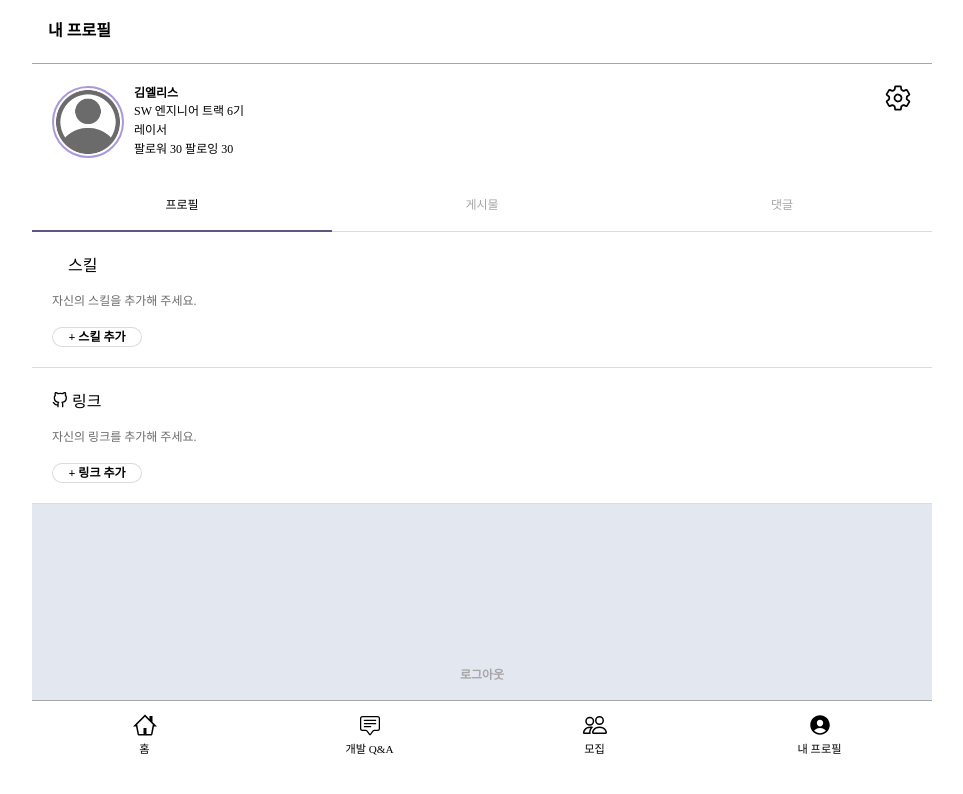
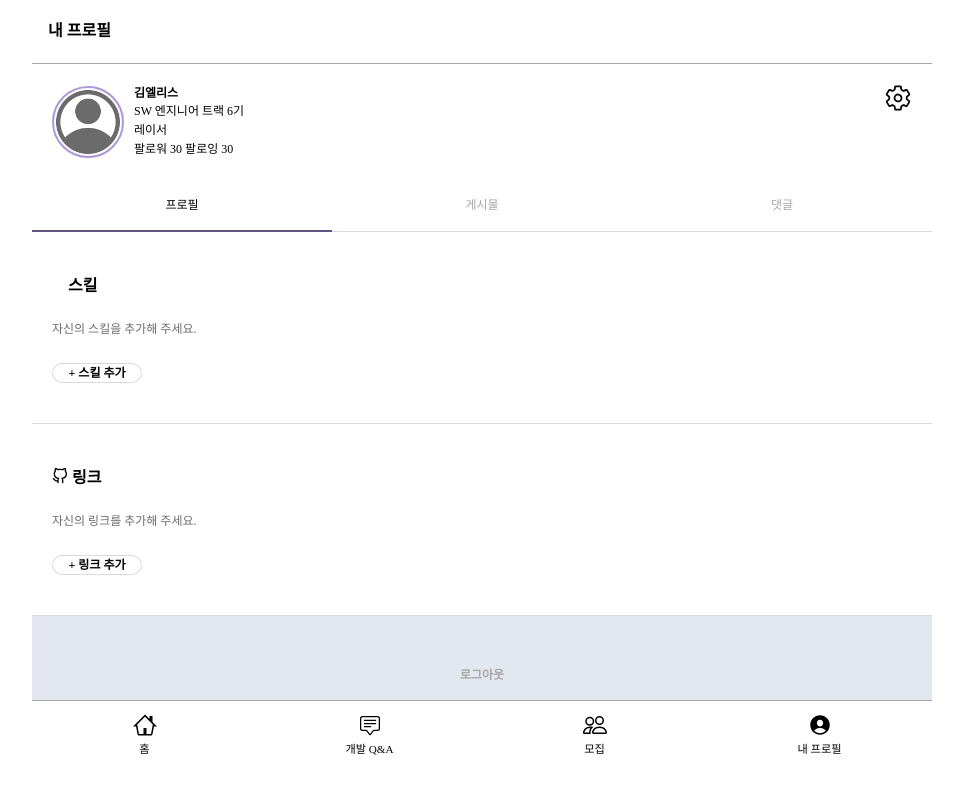
Before and after one commit to yunjichoi9151/White_Rabbit, a React app: page /mypage in a window 1280 px wide. Shown: the top 794 px of the page, without its empty margins (158-1121 px from the left). Built offline with nearby package versions, Linux system fonts and the light colour scheme; some icons are missing.

Commit message:
🎨 Design: UI 수정

```diff
--- a/src/components/SkillLinkIntro/EmptyIntro/index.jsx
+++ b/src/components/SkillLinkIntro/EmptyIntro/index.jsx
@@ -13,7 +13,7 @@ function EmptyIntro({ text, onClickButton, type }) {
         style={{
           color: CS.color.contentSecondary,
           font: CS.font.paragraphSmall,
-          marginTop: 16,
+          marginTop: 24,
         }}
       />
 
@@ -28,7 +28,7 @@ function EmptyIntro({ text, onClickButton, type }) {
               height: '20px',
               radius: '10px',
               border: `1px solid ${CS.color.borderTransparent}`,
-              marginTop: 16,
+              marginTop: 24,
             }}
             onClick={onClickButton}
           />
@@ -44,7 +44,7 @@ function EmptyIntro({ text, onClickButton, type }) {
               height: '20px',
               radius: '10px',
               border: `1px solid ${CS.color.borderTransparent}`,
-              marginTop: 16,
+              marginTop: 24,
             }}
             onClick={onClickButton}
           />
--- a/src/components/SkillLinkIntro/IntroHeader/index.jsx
+++ b/src/components/SkillLinkIntro/IntroHeader/index.jsx
@@ -22,6 +22,7 @@ function IntroHeader({ type, empty }) {
             style={{
               font: CS.color.headingLarge,
               color: CS.color.black,
+              fontWeight: 600,
             }}
           />
         </S.HeaderWrap>
--- a/src/pages/EmptyContent/index.jsx
+++ b/src/pages/EmptyContent/index.jsx
@@ -4,12 +4,12 @@ import * as S from './style';
 import * as CS from '../../styles/CommonStyles';
 import BasicText from '../../components/common/BasicText';
 
-function EmptyContent() {
+function EmptyContent({ type }) {
   return (
     <>
       <S.Container>
         <BasicText
-          text="게시물 0개"
+          text={type === 'content' ? '게시물 0개' : '댓글 0개'}
           style={{
             background: CS.color.white,
             height: 40,
@@ -29,7 +29,11 @@ function EmptyContent() {
             }}
           />
           <BasicText
-            text="아직 작성한 게시물이 없어요."
+            text={
+              type === 'content'
+                ? '아직 작성한 게시물이 없어요.'
+                : '아직 작성한 댓글이 없어요.'
+            }
             style={{ color: CS.color.contentTertiary }}
           />
         </S.Empty>
--- a/src/pages/EmptyContent/style.jsx
+++ b/src/pages/EmptyContent/style.jsx
@@ -9,7 +9,7 @@ export const Container = styled.div`
 export const Empty = styled.div`
   margin-top: 20px;
   background-color: ${CS.color.white};
-  height: 300px;
+  height: 350px;
   display: flex;
   flex-direction: column;
   justify-content: center;
--- a/src/pages/MyPage/index.jsx
+++ b/src/pages/MyPage/index.jsx
@@ -74,8 +74,8 @@ const MyPage = () => {
         </S.TabWrap>
 
         {tabName === 'profile' && <SkillLinkPage />}
-        {tabName === 'content' && <EmptyContent />}
-        {/* {tabName === 'content' && <reply />} */}
+        {tabName === 'content' && <EmptyContent type="content" />}
+        {tabName === 'reply' && <EmptyContent type="reply" />}
         <S.LogoutBtn
           style={{
             backgroundColor: CS.color.secondary,
--- a/src/pages/SkillLinkPage/style.jsx
+++ b/src/pages/SkillLinkPage/style.jsx
@@ -2,9 +2,9 @@ import styled from 'styled-components';
 import * as CS from '../../styles/CommonStyles';
 
 export const Container = styled.div`
-  margin-top: 20px;
+  margin-top: 40px;
   margin-left: 20px;
-  padding-bottom: 20px;
+  padding-bottom: 40px;
   margin-right: 20px;
 `;
 
```
